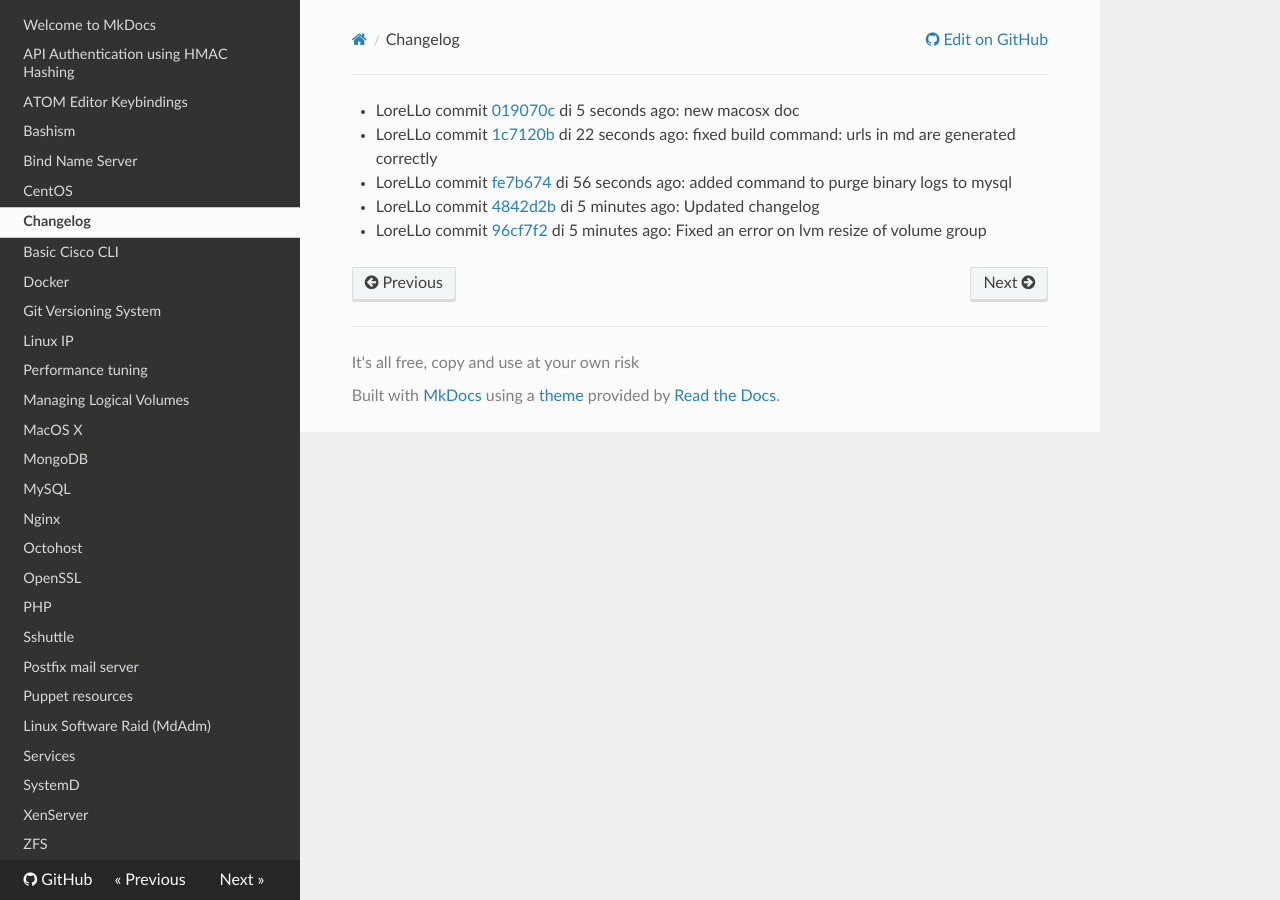
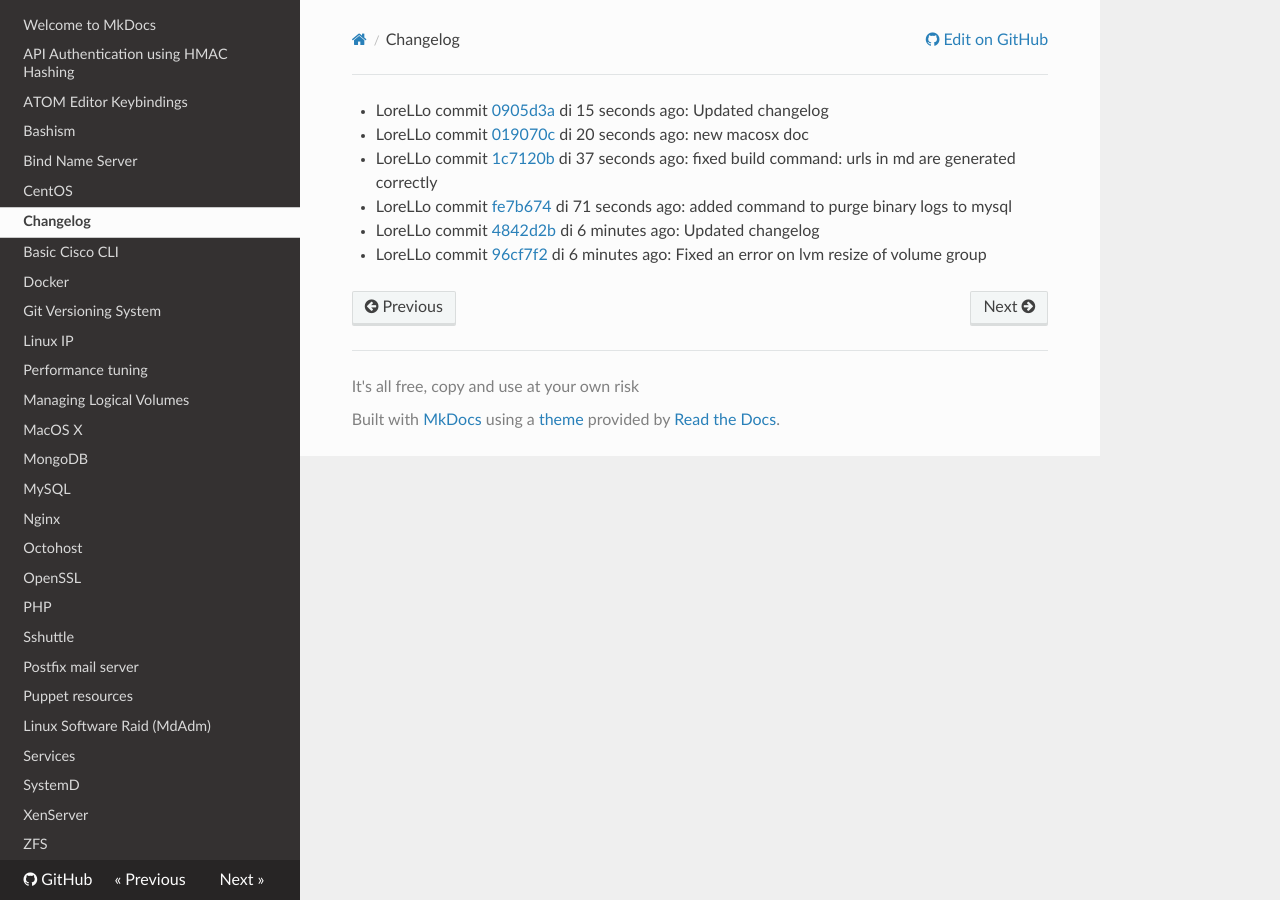
Before and after one commit to lorello/lorello.github.io, an MkDocs documentation site: the page built from docs/changelog.md, in a window 1280 px wide. Built offline with MkDocs 1.6.1, drawn with Linux system fonts in a browser that asks for light colours; nearby versions of some CDN libraries.

Commit message:
Updated changelog

```diff
--- a/docs/changelog.md
+++ b/docs/changelog.md
@@ -1,9 +1,11 @@
-* LoreLLo commit [019070c](https://github.com/lorello/lorello.github.io/commit/019070c7c6369a2c27550c62bf9d0eea2840de57) di 5 seconds ago: new macosx doc
+* LoreLLo commit [0905d3a](https://github.com/lorello/lorello.github.io/commit/0905d3a913f9b375a9ca280df63999f415eeab29) di 15 seconds ago: Updated changelog
 
-* LoreLLo commit [1c7120b](https://github.com/lorello/lorello.github.io/commit/1c7120b7d2dd3dbca3f6597deee5f33ab545ea91) di 22 seconds ago: fixed build command: urls in md are generated correctly
+* LoreLLo commit [019070c](https://github.com/lorello/lorello.github.io/commit/019070c7c6369a2c27550c62bf9d0eea2840de57) di 20 seconds ago: new macosx doc
 
-* LoreLLo commit [fe7b674](https://github.com/lorello/lorello.github.io/commit/fe7b67418291a622d2fced99ff0a56c2e8c34b2f) di 56 seconds ago: added command to purge binary logs to mysql
+* LoreLLo commit [1c7120b](https://github.com/lorello/lorello.github.io/commit/1c7120b7d2dd3dbca3f6597deee5f33ab545ea91) di 37 seconds ago: fixed build command: urls in md are generated correctly
 
-* LoreLLo commit [4842d2b](https://github.com/lorello/lorello.github.io/commit/4842d2be0818cf93185c9c77b78d5e968477de08) di 5 minutes ago: Updated changelog
+* LoreLLo commit [fe7b674](https://github.com/lorello/lorello.github.io/commit/fe7b67418291a622d2fced99ff0a56c2e8c34b2f) di 71 seconds ago: added command to purge binary logs to mysql
 
-* LoreLLo commit [96cf7f2](https://github.com/lorello/lorello.github.io/commit/96cf7f2cada2cbea493229aca56ba94cc07b84db) di 5 minutes ago: Fixed an error on lvm resize of volume group
+* LoreLLo commit [4842d2b](https://github.com/lorello/lorello.github.io/commit/4842d2be0818cf93185c9c77b78d5e968477de08) di 6 minutes ago: Updated changelog
+
+* LoreLLo commit [96cf7f2](https://github.com/lorello/lorello.github.io/commit/96cf7f2cada2cbea493229aca56ba94cc07b84db) di 6 minutes ago: Fixed an error on lvm resize of volume group
```
